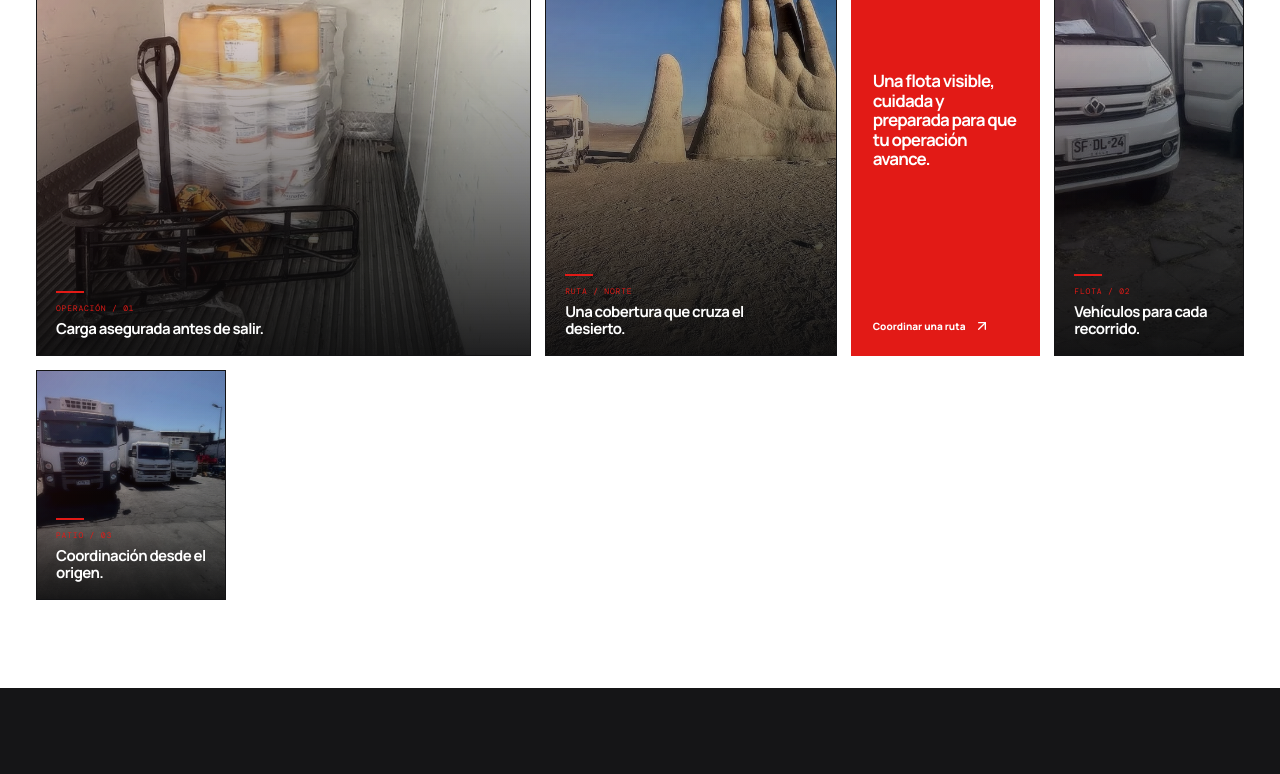
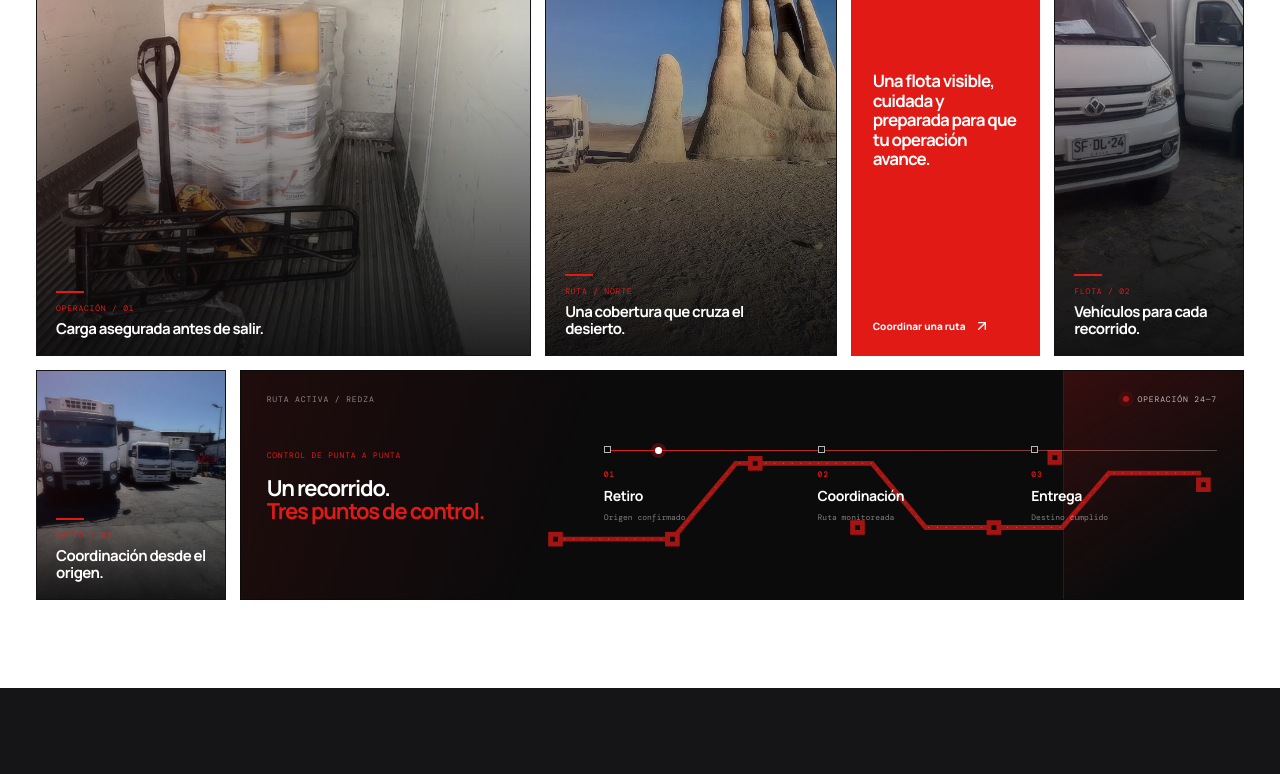
Before and after one commit to bobo-labs/redza-website, a Next.js app: page / in a window 1280 px wide. Shown: the part 3280-4054 px from the top of the page. Built offline with nearby package versions, Linux system fonts and the light colour scheme.

Commit message:
Add operational route board to field gallery

```diff
--- a/src/app/globals.css
+++ b/src/app/globals.css
@@ -280,10 +280,29 @@ h2 { margin-bottom: 22px; font-size: clamp(40px, 5vw, 64px); line-height: .98; f
 .field-note p { max-width: 180px; margin: 25px 0; font-size: 17px; font-weight: 700; letter-spacing: -.05em; line-height: 1.15; }
 .field-note .text-link { color: white; font-size: 10px; }
 .field-note .text-link:hover { color: var(--ink); }
-@media (max-width: 900px) { .field-heading { display: grid; gap: 20px; margin-bottom: 35px; }.field-gallery { grid-template-columns: repeat(2, 1fr); }.field-card-main, .field-card-route { grid-column: span 1; min-height: 430px; }.field-card-main { grid-row: span 2; }.field-card-yard, .field-card-patio, .field-note { grid-column: span 1; } }
-@media (max-width: 520px) { .proof-photo-overlay { right: 16px; bottom: 16px; }.field-gallery { grid-template-columns: 1fr; }.field-card-main, .field-card-route, .field-card-yard, .field-card-patio, .field-note { grid-column: span 1; min-height: 340px; }.field-card-main, .field-card-route { min-height: 390px; }.field-note { min-height: 220px; } }
+.field-operations-board { position: relative; isolation: isolate; grid-column: span 10; min-height: 230px; overflow: hidden; padding: 22px 26px 24px; border: 1px solid rgba(11,11,12,.18); background: var(--ink); color: white; }
+.field-operations-board::before { position: absolute; z-index: -1; inset: 0; background: linear-gradient(110deg, rgba(226,26,22,.14), transparent 34%), url('/images/redza%20branding/redesign/redza%20route%20system.svg') 92% 64% / min(760px, 68%) auto no-repeat; content: ''; opacity: .7; pointer-events: none; }
+.field-operations-board::after { position: absolute; z-index: -1; top: 0; right: 0; width: 18%; height: 100%; border-left: 1px solid rgba(226,26,22,.28); background: linear-gradient(145deg, rgba(226,26,22,.2), transparent 72%); content: ''; pointer-events: none; }
+.field-board-top { display: flex; align-items: center; justify-content: space-between; gap: 20px; color: rgba(255,255,255,.5); font-family: var(--font-dm-mono), monospace; font-size: 8px; letter-spacing: .11em; }
+.field-board-live { display: inline-flex; align-items: center; gap: 8px; color: rgba(255,255,255,.7); }
+.field-board-live i { width: 6px; height: 6px; border-radius: 50%; background: var(--red); box-shadow: 0 0 0 4px rgba(226,26,22,.16); animation: hero-video-pulse 2.2s ease-in-out infinite; }
+.field-board-content { display: grid; grid-template-columns: minmax(210px, .65fr) minmax(460px, 1.35fr); align-items: end; gap: 42px; margin-top: 35px; }
+.field-board-copy > span { color: var(--red); font-family: var(--font-dm-mono), monospace; font-size: 8px; letter-spacing: .1em; }
+.field-board-copy p { margin: 13px 0 0; font-size: 22px; font-weight: 700; letter-spacing: -.055em; line-height: 1.04; }
+.field-board-copy strong { color: var(--red); font-weight: 700; }
+.field-route-stations { position: relative; display: grid; grid-template-columns: repeat(3, 1fr); gap: 28px; margin: 0; padding: 24px 0 0; list-style: none; }
+.field-route-stations::before { position: absolute; top: 6px; right: 0; left: 0; height: 1px; background: linear-gradient(90deg, var(--red), rgba(255,255,255,.28)); content: ''; }
+.field-route-stations::after { position: absolute; top: 3px; left: 0; width: 7px; height: 7px; border-radius: 50%; background: white; box-shadow: 0 0 0 4px rgba(226,26,22,.28); content: ''; animation: field-route-progress 5.8s ease-in-out infinite; }
+.field-route-stations li { position: relative; display: grid; gap: 5px; }
+.field-route-stations li::before { position: absolute; top: -22px; left: 0; width: 7px; height: 7px; border: 1px solid rgba(255,255,255,.7); background: var(--ink); content: ''; }
+.field-route-stations b { color: var(--red); font-family: var(--font-dm-mono), monospace; font-size: 8px; font-weight: 500; letter-spacing: .1em; }
+.field-route-stations strong { font-size: 14px; letter-spacing: -.03em; }
+.field-route-stations small { color: rgba(255,255,255,.48); font-family: var(--font-dm-mono), monospace; font-size: 8px; }
+@keyframes field-route-progress { 0%, 8% { left: 0; } 48%, 55% { left: 50%; } 92%, 100% { left: calc(100% - 7px); } }
+@media (max-width: 900px) { .field-heading { display: grid; gap: 20px; margin-bottom: 35px; }.field-gallery { grid-template-columns: repeat(2, 1fr); }.field-card-main, .field-card-route { grid-column: span 1; min-height: 430px; }.field-card-main { grid-row: span 2; }.field-card-yard, .field-card-patio, .field-note { grid-column: span 1; }.field-operations-board { grid-column: span 2; }.field-board-content { grid-template-columns: minmax(190px, .7fr) minmax(390px, 1.3fr); gap: 28px; } }
+@media (max-width: 520px) { .proof-photo-overlay { right: 16px; bottom: 16px; }.field-gallery { grid-template-columns: 1fr; }.field-card-main, .field-card-route, .field-card-yard, .field-card-patio, .field-note { grid-column: span 1; min-height: 340px; }.field-card-main, .field-card-route { min-height: 390px; }.field-note { min-height: 220px; }.field-operations-board { grid-column: span 1; min-height: 330px; padding: 21px; }.field-board-content { grid-template-columns: 1fr; gap: 34px; margin-top: 34px; }.field-route-stations { gap: 12px; }.field-route-stations strong { font-size: 12px; }.field-route-stations small { max-width: 80px; line-height: 1.4; } }
 @media (hover: none) { .proof-photo-main { filter: grayscale(.18) sepia(.04) saturate(.86) contrast(1.09) brightness(.92); }.proof-photo-grade { opacity: .34; }.field-card::before { opacity: .38; }.field-card img { filter: grayscale(.18) sepia(.04) saturate(.84) contrast(1.1) brightness(.9); } }
-@media (prefers-reduced-motion: reduce) { .hero-video-frame:hover .hero-video, .hero-video-control:hover, .proof-image:hover .proof-photo-main, .field-card:hover, .field-card:hover img, .field-card-main:hover img, .field-card-route:hover img, .field-card-yard:hover img, .field-card-patio:hover img, .field-card:hover figcaption { transform: none; }.hero-video-status span { animation: none; }.proof-photo-grade::after { display: none; } }
+@media (prefers-reduced-motion: reduce) { .hero-video-frame:hover .hero-video, .hero-video-control:hover, .proof-image:hover .proof-photo-main, .field-card:hover, .field-card:hover img, .field-card-main:hover img, .field-card-route:hover img, .field-card-yard:hover img, .field-card-patio:hover img, .field-card:hover figcaption { transform: none; }.hero-video-status span, .field-board-live i, .field-route-stations::after { animation: none; }.proof-photo-grade::after { display: none; } }
 
 @media (min-width: 901px) {
   .hero-inner { grid-template-columns: minmax(0, 1.08fr) minmax(0, .92fr); align-items: stretch; }
--- a/src/app/page.tsx
+++ b/src/app/page.tsx
@@ -145,6 +145,17 @@ export default function Home() {
             <div className="field-note"><span>RZ / 05</span><p>Una flota visible, cuidada y preparada para que tu operación avance.</p><a className="text-link" href={whatsappLink} target="_blank" rel="noreferrer">Coordinar una ruta <ArrowUpRight size={16} /></a></div>
             <figure className="field-card field-card-yard"><Image src="/images/redza_fotos/optimized/redza-flota-vehiculos-distribucion.webp" alt="Vehículos de distribución Redza estacionados en patio operativo" fill sizes="(max-width: 900px) 100vw, 33vw" /><figcaption><span>FLOTA / 02</span><strong>Vehículos para cada recorrido.</strong></figcaption></figure>
             <figure className="field-card field-card-patio"><Image src="/images/redza_fotos/optimized/redza-flota-camiones-patio.webp" alt="Camiones Redza preparados en un patio logístico" fill sizes="(max-width: 900px) 100vw, 33vw" /><figcaption><span>PATIO / 03</span><strong>Coordinación desde el origen.</strong></figcaption></figure>
+            <aside className="field-operations-board" aria-label="Flujo operativo Redza">
+              <div className="field-board-top"><span>RUTA ACTIVA / REDZA</span><span className="field-board-live"><i /> OPERACIÓN 24—7</span></div>
+              <div className="field-board-content">
+                <div className="field-board-copy"><span>CONTROL DE PUNTA A PUNTA</span><p>Un recorrido.<br /><strong>Tres puntos de control.</strong></p></div>
+                <ol className="field-route-stations">
+                  <li><b>01</b><strong>Retiro</strong><small>Origen confirmado</small></li>
+                  <li><b>02</b><strong>Coordinación</strong><small>Ruta monitoreada</small></li>
+                  <li><b>03</b><strong>Entrega</strong><small>Destino cumplido</small></li>
+                </ol>
+              </div>
+            </aside>
           </div>
         </div>
       </section>
```
